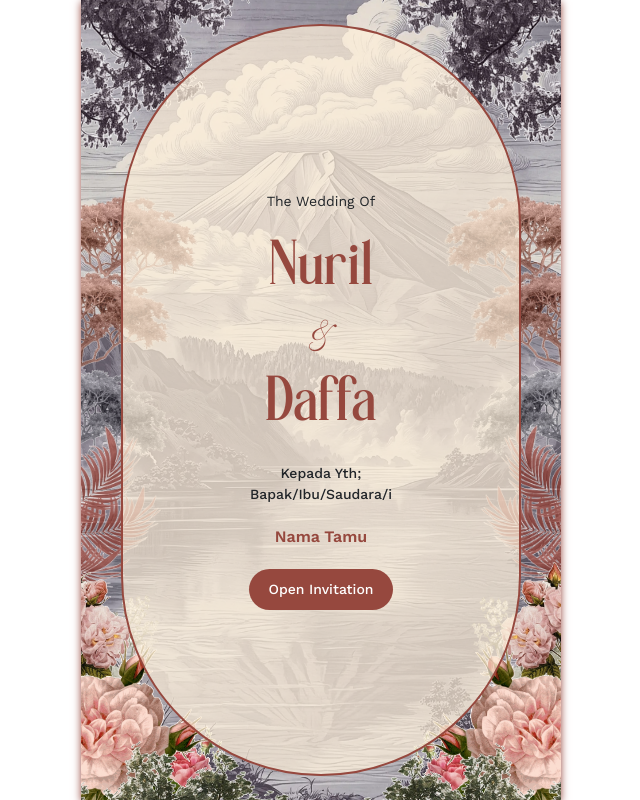
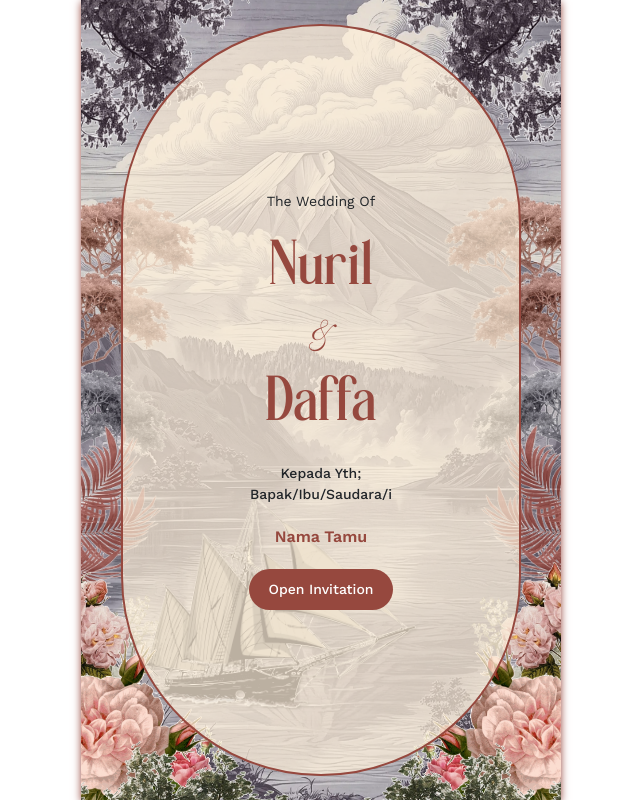
Before and after one commit to mazc0de/daffa-nuril-wedding-invitation, a Next.js app: page / in a window 1280 px wide. Shown: the whole page, without its empty margins (319-959 px from the left). Built offline with nearby package versions, Linux system fonts and the light colour scheme.

Commit message:
feat: add ship animation and images

```diff
--- a/app/page.tsx
+++ b/app/page.tsx
@@ -23,6 +23,37 @@ const Home = () => {
       delay: delay
     }
   })
+
+  const shipJourney: MotionProps = {
+    animate: {
+      x: ['-300px', '500px', '-300px'],
+
+      rotateY: [0, 0, 180, 180],
+
+      y: [0, -12, 0]
+    },
+    transition: {
+      x: {
+        duration: 25,
+        repeat: Infinity,
+        ease: 'linear',
+        times: [0, 0.5, 1]
+      },
+      rotateY: {
+        duration: 25,
+        repeat: Infinity,
+        ease: 'linear',
+
+        times: [0, 0.49, 0.5, 1]
+      },
+      y: {
+        duration: 4,
+        repeat: Infinity,
+        repeatType: 'mirror',
+        ease: 'easeInOut'
+      }
+    }
+  }
 
   return (
     <main className='bg-1 shadow-custom relative min-h-screen w-full overflow-hidden bg-cover bg-center bg-no-repeat'>
@@ -54,7 +85,7 @@ const Home = () => {
 
       <motion.div
         {...smoothWind(10, 5, 4, 0.5)}
-        className='absolute -bottom-6 -left-6 z-20 origin-bottom-left'
+        className='absolute -bottom-6 -left-6 z-30 origin-bottom-left'
       >
         <Image
           src='/images/flower-left.webp'
@@ -66,7 +97,7 @@ const Home = () => {
 
       <motion.div
         {...smoothWind(11, -5, -4, 1.5)}
-        className='absolute -right-6 -bottom-6 z-20 origin-bottom-right'
+        className='absolute -right-6 -bottom-6 z-30 origin-bottom-right'
       >
         <Image
           src='/images/flower-right.webp'
@@ -81,15 +112,19 @@ const Home = () => {
         alt='tl'
         width={120}
         height={500}
-        className='absolute top-48 left-0 z-10 opacity-80'
+        className='absolute top-48 left-0 z-20 opacity-80'
       />
       <Image
         src='/images/tree-right.webp'
         alt='tr'
         width={120}
         height={500}
-        className='absolute top-48 right-0 z-10 opacity-80'
+        className='absolute top-48 right-0 z-20 opacity-80'
       />
+
+      <motion.div {...shipJourney} className='absolute bottom-16 left-0 z-10'>
+        <Image src='/images/ship.webp' alt='ship' width={300} height={300} />
+      </motion.div>
 
       <div className='relative z-30 flex h-screen w-full items-center justify-center'>
         <div className='h-full w-full max-w-md'>
```
Also changed, not shown: public/images/ship.webp (added).
